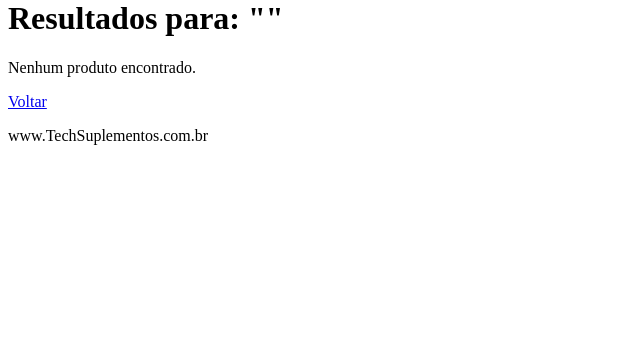
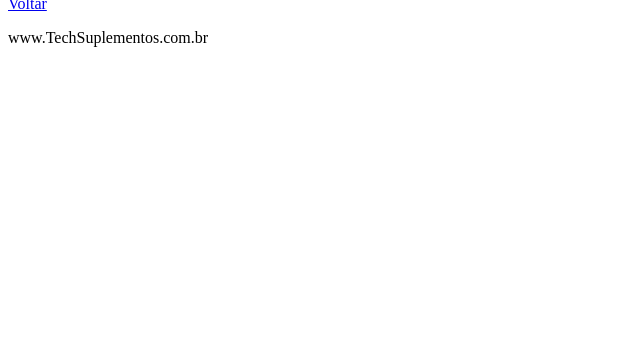
Before and after one commit to PedroRoque5/TechSuplementos, a PHP site: page /index.php?pg=resultado in a window 1280 px wide. Shown: the part 460-800 px from the top of the page, without its empty margins (0-640 px from the left). Run offline with PHP 8.4, Linux system fonts and the light colour scheme; a stand-in replaces the project's code that opens the database connection; some libraries are stand-ins or nearby versions.

Commit message:
pesquisa

```diff
--- a/View/menu/pesquisa/index.php
+++ b/View/menu/pesquisa/index.php
@@ -19,7 +19,6 @@ if ($termo_pesquisa) {
     <title>Resultados da Pesquisa</title>
 </head>
 <body>
-    <h1>Resultados para: "<?= htmlspecialchars($termo_pesquisa) ?>"</h1>
 
     <?php if ($termo_pesquisa && count($resultados) > 0): ?>
         <ul>
@@ -28,7 +27,7 @@ if ($termo_pesquisa) {
             <?php endforeach; ?>
         </ul>
     <?php else: ?>
-        <p>Nenhum produto encontrado.</p>
+
     <?php endif; ?>
 
     <a href="index.php">Voltar</a>
```
Also changed, not shown: View/cadastro/produto/uploads/67eebea31ea6a.jpg (added), public/assets/css/resultado.css (added).
